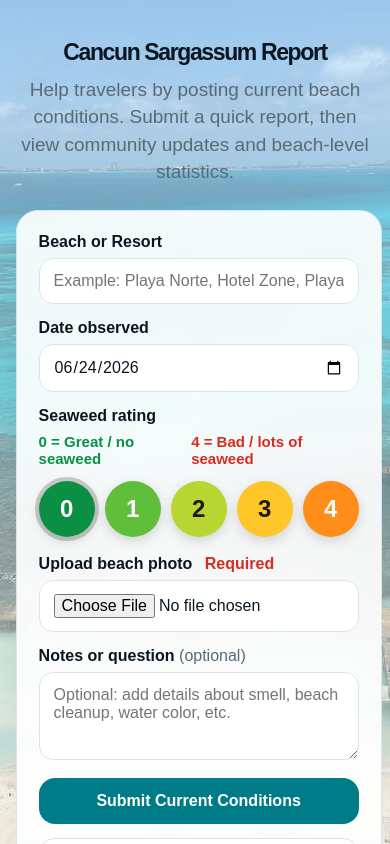
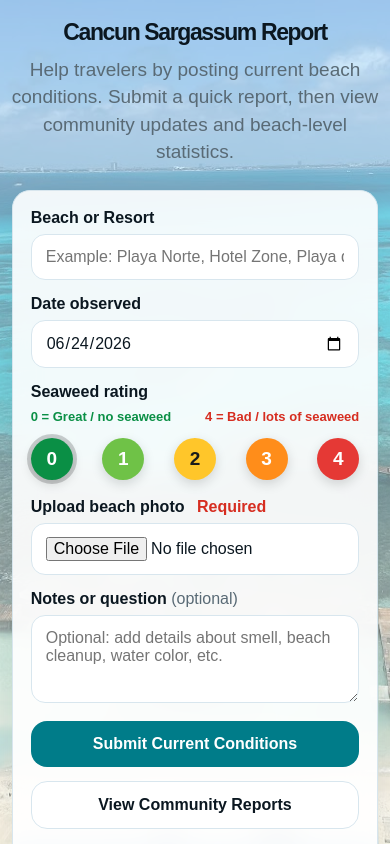
Before and after one commit to anamariaiw/cancun-seaweed-reports, a Next.js app: page / in a window 390 px wide. Shown: the top 844 px of the page. Built offline with nearby package versions, Linux system fonts and the light colour scheme; no server answers.

Commit message:
Update globals.css

```diff
--- a/app/globals.css
+++ b/app/globals.css
@@ -53,12 +53,12 @@ textarea{min-height:88px;resize:vertical}
 }
 
 .ratingButton{
-  width:56px;
-  height:56px;
+  width:48px;
+  height:48px;
   border:none;
   border-radius:50%;
   color:white;
-  font-size:24px;
+  font-size:21px;
   font-weight:900;
   cursor:pointer;
   transition:.15s;
@@ -75,11 +75,10 @@ textarea{min-height:88px;resize:vertical}
 }
 
 .rating-0{background:#0a8f45}
-.rating-1{background:#5fbf3b}
-.rating-2{background:#b9d531;color:#1b1b1b}
-.rating-3{background:#ffc62a;color:#1b1b1b}
-.rating-4{background:#ff8d1a}
-.rating-5{background:#e53935}
+.rating-1{background:#6fc247}
+.rating-2{background:#ffc62a;color:#1b1b1b}
+.rating-3{background:#ff8d1a}
+.rating-4{background:#e53935}
 
 .required{
   color:#d62d20;
@@ -150,3 +149,34 @@ textarea{min-height:88px;resize:vertical}
   font-weight:900;
   box-shadow:0 4px 10px rgba(0,0,0,.12);
 }
+
+@media(max-width:520px){
+  .page{
+    width:94vw;
+    padding:22px 0 50px
+  }
+
+  .card{
+    padding:18px;
+    border-radius:18px
+  }
+
+  .ratingLegend{
+    font-size:13px;
+    gap:8px
+  }
+
+  .ratingButtons{
+    gap:6px
+  }
+
+  .ratingButton{
+    width:42px;
+    height:42px;
+    font-size:19px
+  }
+
+  .stats{
+    grid-template-columns:repeat(2,1fr)
+  }
+}
```
